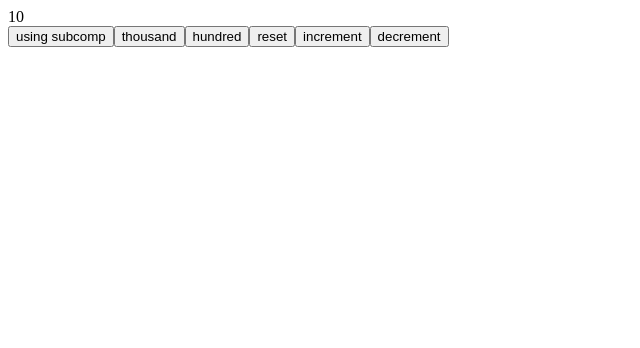
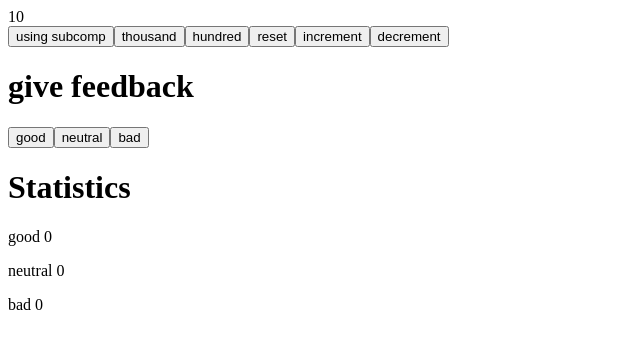
Before and after one commit to opeyemipeter1759/fullstack-open, a React (Create React App) app in the folder IntroToReact/: page / in a window 1280 px wide. Shown: the top 348 px of the page, without its empty margins (0-640 px from the left). Built offline with nearby package versions, Linux system fonts and the light colour scheme.

Commit message:
unicafe step1

```diff
--- a/IntroToReact/src/App.js
+++ b/IntroToReact/src/App.js
@@ -1,4 +1,5 @@
 import LessonTasks from "./lesson-tasks/LessonTask";
+import TaskIndex from "./Tasks-1.6.-1.14/TaskIndex";
 
 
 
@@ -6,7 +7,8 @@ function App()
 {
     return (
         <>
-            <LessonTasks/>
+            <LessonTasks />
+            <TaskIndex/>
         </>
     )
 }
--- a/IntroToReact/src/Tasks-1.6.-1.14/TaskIndex.js
+++ b/IntroToReact/src/Tasks-1.6.-1.14/TaskIndex.js
@@ -1,14 +1,44 @@
-import React, {useState} from 'react';
+import React, { useState } from "react";
+
+
+const Button = ( props ) =>
+{
+    const { text, onClick } = props;
+    return (
+        <button onClick={onClick}>{text}</button>
+    )
+}
 
 function TaskIndex()
 {
 
-    const [good, setGood] = useState( 0 );
-    const [neutral, setNeutral] = useState( 0 );
+    const [good, setGood] = useState(0);
+    const [neutral, setNeutral] = useState(0);
     const [bad, setBad] = useState( 0 );
-    return( <div>
-        <h1>Satatics</h1>
-  </div>);
+    const handleGoodClick = () =>
+    {
+        setGood( good + 1 );
+    }
+    const handleNeutralClick = () =>
+    {
+        setNeutral( neutral + 1 );
+    }
+    const handleBadClick = () =>
+    {
+        setBad( bad + 1 );
+    }
+    return (
+        <div>
+            <h1>give feedback</h1>
+            <Button onClick={handleGoodClick } text="good" />
+            <Button onClick={handleNeutralClick } text="neutral" />
+            <Button onClick={ handleBadClick} text="bad" />
+            <h1>Statistics</h1>
+            <p>  good {good}</p>
+          <p>  neutral {neutral} </p>
+         <p>   bad { bad } </p>
+        </div>
+    );
 }
 
 export default TaskIndex;
```
